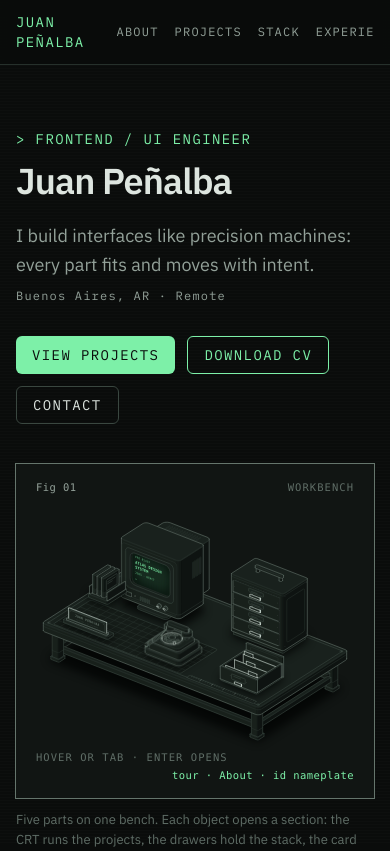
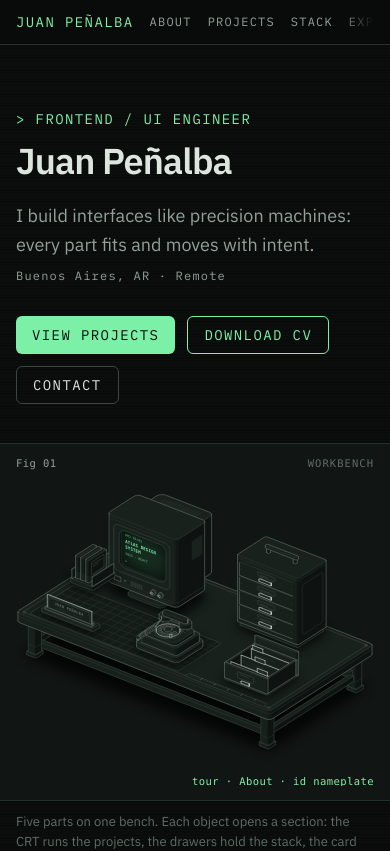
Before and after one commit to JuanPE44/juanpe, a Next.js app: page / in a window 390 px wide. Shown: the top 851 px of the page. Built offline with nearby package versions, Linux system fonts and the light colour scheme.

Commit message:
style: improve hero figure and nav layout on phones
Workbench plate goes full-bleed below 640px, hint hidden so the readout
stays on one line (ellipsis fallback). Nav name no longer wraps; links
scroll sideways with an edge fade and larger tap targets.

```diff
--- a/src/figures/workbench/workbench.css
+++ b/src/figures/workbench/workbench.css
@@ -96,6 +96,17 @@
 .wb-plate .iso-plate { padding: 44px 12px 40px; }
 .wb-plate .iso-plate-corner[data-corner="readout"] { color: var(--wb-accent); }
 
+/* Phones: figure goes full-bleed under the hero (cancels main's 1rem gutter),
+   the hover/tab hint gives way to the readout, which stays on one line. */
+@media (max-width: 639px) {
+  .wb-plate { margin-inline: -1rem; }
+  .wb-plate .iso-plate { padding: 34px 0 30px; box-shadow: 0 1px 0 var(--anatomy-faint), 0 -1px 0 var(--anatomy-faint); }
+  .wb-plate .iso-plate-corners { inset: 14px 1rem; }
+  .wb-plate .iso-plate-corner[data-corner="hint"] { display: none; }
+  .wb-plate .iso-plate-corner[data-corner="readout"] { left: 0; text-align: right; overflow: hidden; text-overflow: ellipsis; }
+  .wb-plate .iso-legend { padding-inline: 1rem; }
+}
+
 @keyframes wb-blink { 50% { opacity: 0; } }
 @media (prefers-reduced-motion: reduce) {
   .wb .wb-cursor { animation: none; }
--- a/src/sections/SectionNav.tsx
+++ b/src/sections/SectionNav.tsx
@@ -6,15 +6,16 @@ export function SectionNav({ name }: { name: string }) {
     <header className="sticky top-0 z-10 border-b border-line bg-bg/85 backdrop-blur">
       <nav
         aria-label="Primary"
-        className="mx-auto flex max-w-6xl items-center justify-between gap-4 px-4 py-3 sm:px-6"
+        className="mx-auto flex max-w-6xl items-center justify-between gap-4 px-4 py-1 sm:px-6"
       >
-        <a href="#main" className="font-mono text-sm tracking-widest text-accent">
+        <a href="#main" className="shrink-0 whitespace-nowrap py-2 font-mono text-sm tracking-widest text-accent">
           {name.toUpperCase()}
         </a>
-        <ul className="flex gap-4 overflow-x-auto font-mono text-xs uppercase tracking-widest text-muted">
+        {/* Phones: links scroll sideways, the right edge fades to hint at more. */}
+        <ul className="flex min-w-0 gap-4 overflow-x-auto font-mono text-xs uppercase tracking-widest text-muted [mask-image:linear-gradient(to_right,black_85%,transparent)] [scrollbar-width:none] sm:[mask-image:none]">
           {SECTIONS.map((section) => (
             <li key={section.id}>
-              <a href={`#${section.id}`} className="hover:text-accent">
+              <a href={`#${section.id}`} className="inline-block whitespace-nowrap py-2 hover:text-accent">
                 {section.label}
               </a>
             </li>
```
